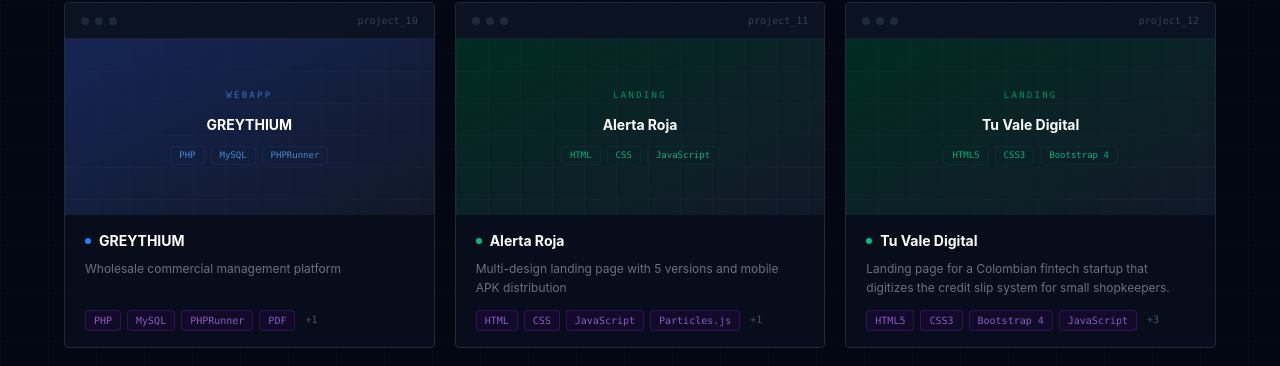
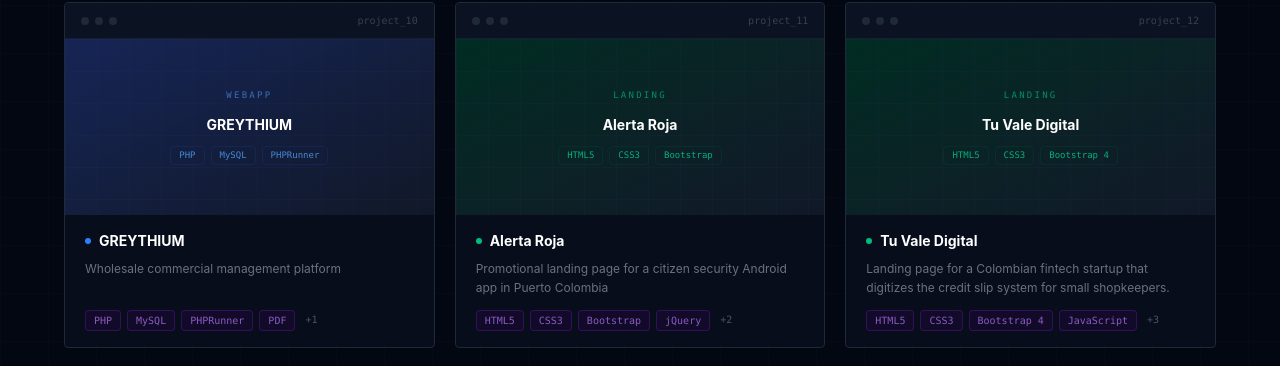
Before and after one commit to HannerB/PORTFOLIO, a React (Vite) app: page / in a window 1280 px wide. Shown: the part 5232-5598 px from the top of the page. Built offline with nearby package versions, Linux system fonts and the light colour scheme.

Commit message:
FEAT: Update Alerta Roja entry — accurate data, correct stack and live link

```diff
--- a/src/data/projects.js
+++ b/src/data/projects.js
@@ -388,32 +388,38 @@ export const projects = [
     {
         slug: "alerta-roja",
         category: "landing",
-        year: "2023",
+        year: "Sep 14 – Sep 19, 2024",
         title: "Alerta Roja",
-        tagline: "Multi-design landing page with 5 versions and mobile APK distribution",
+        tagline: "Promotional landing page for a citizen security Android app in Puerto Colombia",
         image: "https://picsum.photos/seed/alertaroja/1200/600",
         screenshots: [],
         github: "https://github.com/HannerB/ALERTA-ROJA",
         githubPrivate: false,
-        link: "",
-        tags: ["HTML", "CSS", "JavaScript", "Particles.js", "Bootstrap"],
+        link: "https://alerta-roja.hanner.dev",
+        tags: ["HTML5", "CSS3", "Bootstrap", "jQuery", "PHP", "SweetAlert2"],
         overview:
-            "A promotional website built in five distinct visual versions — each with a different aesthetic and layout approach. Includes particle animations, a video section, and serves as a distribution point for a companion Android APK. Deployed via GitHub Actions to GitHub Pages.",
-        problem: "Create a compelling landing page that stands out visually while distributing a mobile app to users who may not have Play Store access.",
-        role: "Frontend developer and designer. Built all five design versions, implemented the Particles.js animation system, embedded the video section and configured the GitHub Pages deployment workflow.",
+            "Promotional landing page built for Alerta Roja — an Android app that allows residents of Puerto Colombia to report security incidents in real time, alerting local police and neighborhood watch groups with geolocation data. The page covers the app's value proposition, highlights key features, shows user activity metrics (2K downloads, 1.5K satisfied users), embeds a demo video, and provides a direct APK download. Built and deployed independently as a freelance contribution to the project team.",
+        problem:
+            "The Alerta Roja mobile app had no public-facing presence. The team needed a page where citizens could understand what the app does, watch it in action, and download the APK — without relying on the Play Store.",
+        role: "Sole landing page developer. Designed and built the entire promotional site from scratch: layout, sections, contact form with PHP mail handler, video popup integration, pie chart stats, and GitHub Pages deployment with a custom domain.",
         features: [
-            { title: "5 design versions", description: "Five independently styled versions each with a distinct visual identity — exploring different layout and color approaches for the same content." },
-            { title: "Particles.js animations", description: "Interactive particle canvas backgrounds providing dynamic visual depth on the hero section." },
-            { title: "APK distribution", description: "Direct APK download for installing the companion Android app outside the Play Store." },
-            { title: "GitHub Actions deployment", description: "Automated deployment to GitHub Pages on every push." },
+            { title: "Hero with direct APK download", description: "Hero section with app mockup and a direct APK download button, bypassing Play Store dependency for distribution." },
+            { title: "Feature highlights section", description: "Four-card section covering the app's core pillars: geolocation, real-time reporting, virtual security fronts, and SENA Atlántico institutional backing." },
+            { title: "App overview with dual-column layout", description: "Eight feature items arranged on either side of a central phone mockup, covering notifications, resource efficiency, UI design and cross-platform compatibility." },
+            { title: "User activity stats with pie charts", description: "Animated EasyPieChart gauges displaying 2K total downloads, 1.5K satisfied users and 1K regular users — drawn from real deployment metrics." },
+            { title: "Video demo popup", description: "Magnific Popup integration plays the app demo video in a lightbox overlay without leaving the page." },
+            { title: "Contact form with PHP backend", description: "Form submits via PHP mail handler. SweetAlert2 provides success/error feedback to the user after submission." },
         ],
         stack: {
-            frontend: ["HTML5", "CSS3", "JavaScript", "Bootstrap", "Particles.js"],
-            infra: ["GitHub Pages", "GitHub Actions"],
+            frontend: ["HTML5", "Bootstrap 3", "CSS3", "jQuery 2.1.1"],
+            plugins: ["OWL Carousel", "Magnific Popup", "EasyPieChart", "WOW.js", "SweetAlert2"],
+            backend: ["PHP (mail handler)"],
+            infra: ["GitHub Pages", "Custom domain (CNAME)"],
         },
         highlights: [
-            "Five complete design iterations in one repository demonstrate the ability to rapidly prototype and execute different visual directions.",
-            "Particles.js configured per version with different density, speed and connection thresholds to match each design's mood.",
+            "APK served as a direct file download from the repo — no Play Store listing required, which was the primary distribution channel for a municipally-backed community app.",
+            "Contact form backed by a PHP mail handler with SweetAlert2 feedback — no JS framework, no external form service, just the minimum stack needed for a static-hosted page.",
+            "EasyPieChart stats pulled from real deployment data: 2K downloads and 1.5K satisfied users reported after the app launched in Puerto Colombia.",
         ],
     },
     {
```
